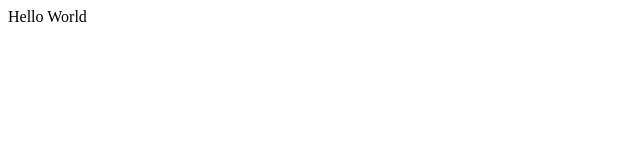
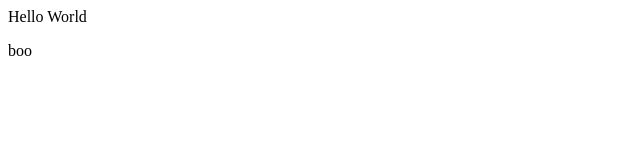
Before and after one commit to Machw22/test, a plain HTML site: page index.html in a window 1280 px wide. Shown: the full height of the page, 0-640 px from the left. Drawn offline with Linux system fonts and the light colour scheme.

Commit message:
[Finishes #183258152] added to index.html

```diff
--- a/index.html
+++ b/index.html
@@ -1 +1,2 @@
 <p>Hello World</p>
+<p>boo</p>
```
